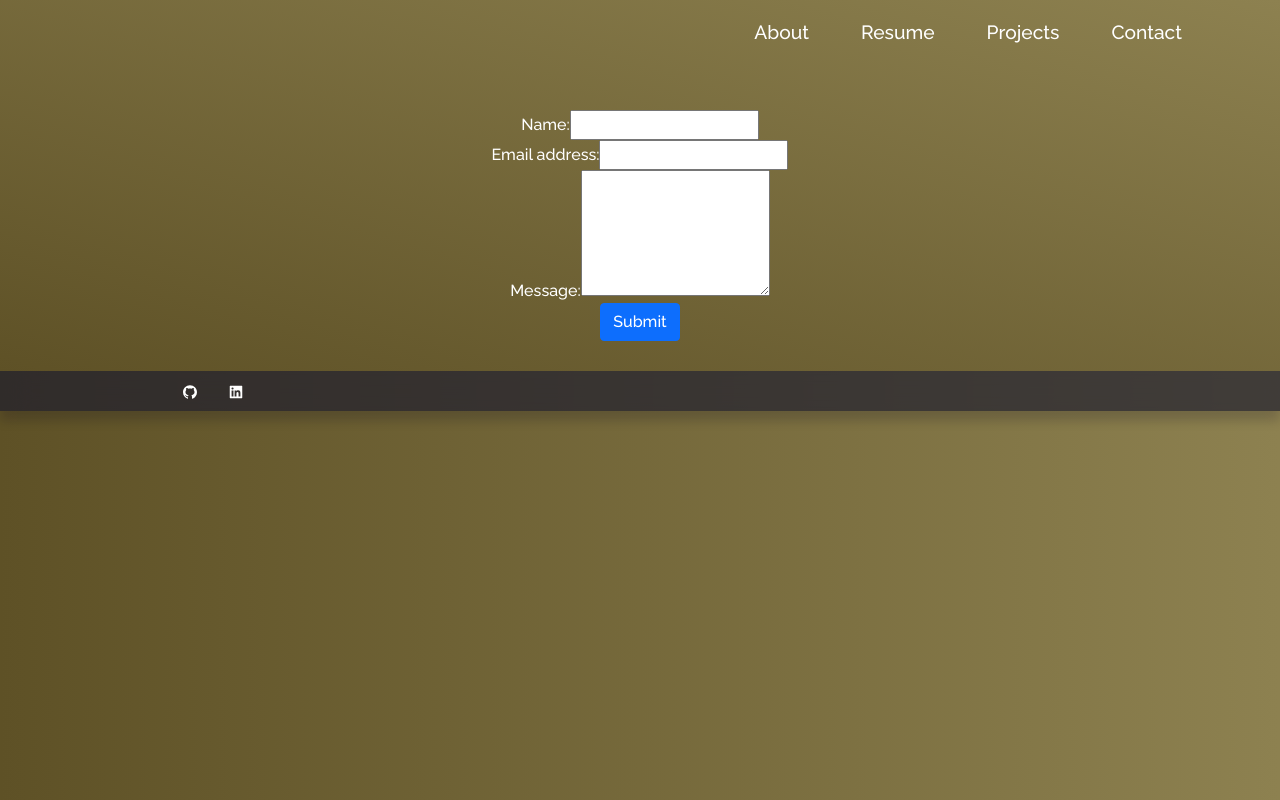
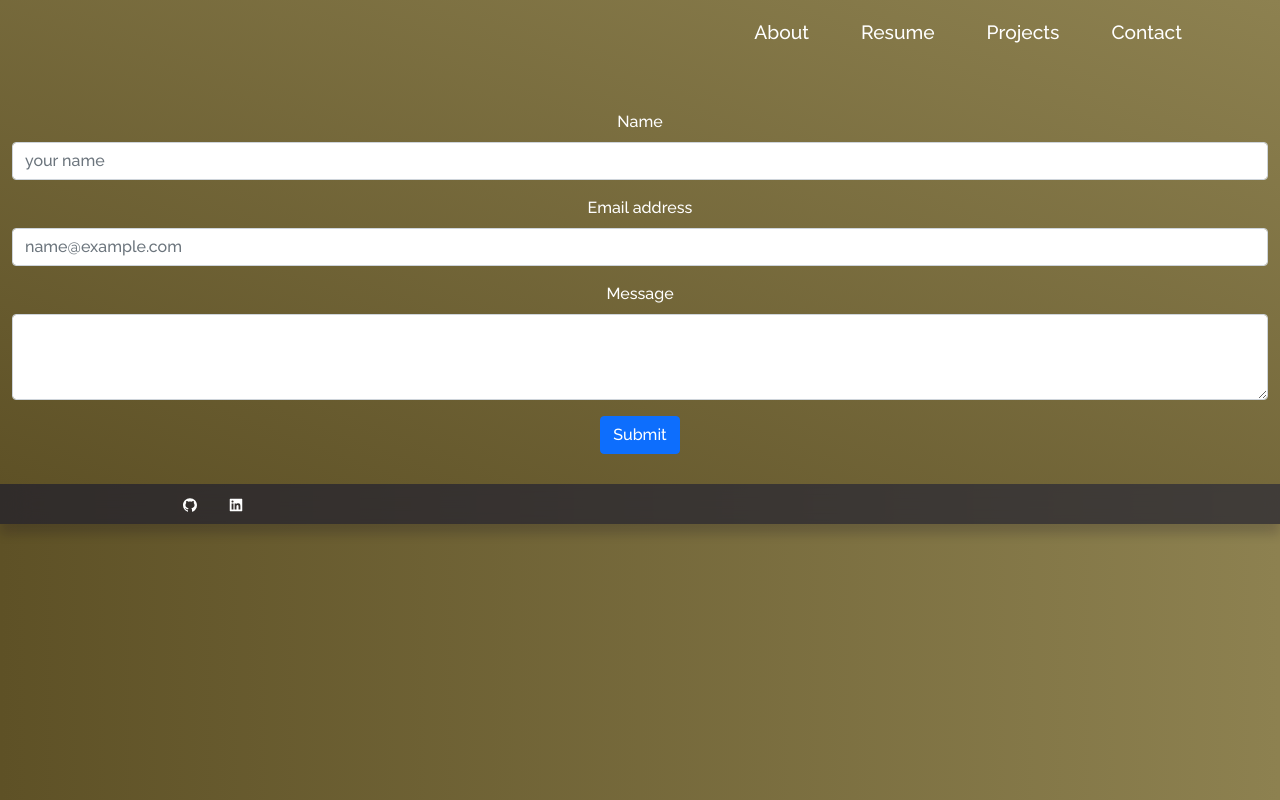
Before and after one commit to thumbolinat/portfolio-tamara, a React (Create React App) app: page /contact in a window 1280 px wide. Built offline with nearby package versions, Linux system fonts and the light colour scheme.

Commit message:
fixed contact form

```diff
--- a/src/components/Contact/index.js
+++ b/src/components/Contact/index.js
@@ -1,6 +1,6 @@
 
 import React, { useState } from 'react';
-import { Container, Row } from "react-bootstrap";
+import { Container, Row, Form } from "react-bootstrap";
 import { validateEmail } from "../../utils/helpers"
 import Button from "react-bootstrap/Button";
 
@@ -49,42 +49,37 @@ function Contact() {
 
         <Row style={{ justifyContent: "center", position: "relative" }}>
         <section>
-      <form id="contact-form" onSubmit={handleSubmit}>
-        <div>
-          <label htmlFor="name">Name:</label>
-          <input
-            type="text"
-            name="name"
-            defaultValue={name}
-            onBlur={handleChange}
-          />
-        </div>
-        <div>
-          <label htmlFor="email">Email address:</label>
-          <input
-            type="email"
-            name="email"
-            defaultValue={email}
-            onBlur={handleChange}
-          />
-        </div>
-        <div>
-          <label htmlFor="message">Message:</label>
-          <textarea
-            name="message"
-            rows="5"
-            defaultValue={message}
-            onBlur={handleChange}
-          />
-        </div>
+
+      <Form>
+      <Form.Group className="mb-3" controlId="exampleForm.ControlInput1">
+    <Form.Label>Name</Form.Label>
+    <Form.Control type="name" placeholder="your name" name="name" defaultValue={name}  onBlur={handleChange}/>
+      </Form.Group>
+    <Form.Group className="mb-3" controlId="exampleForm.ControlInput1">
+    <Form.Label>Email address</Form.Label>
+    <Form.Control type="email" placeholder="name@example.com" name="email" defaultValue={email} onBlur={handleChange} />
+
+      </Form.Group>
+     <Form.Group className="mb-3" controlId="exampleForm.ControlTextarea1">
+    <Form.Label>Message</Form.Label>
+    <Form.Control as="textarea" rows={3} name="message"  defaultValue={message}  onBlur={handleChange} />
+    </Form.Group>
+    </Form>
+
+
+
+    <form id="contact-form" onSubmit={handleSubmit}>
+
+          <Button type="submit">Submit</Button>
+        </form>
         {errorMessage && (
           <div>
             <p className="error-text">{errorMessage}</p>
           </div>
         )}
-        <Button type="submit">Submit</Button>
-      </form>
-    </section>
+
+
+      </section>
 
 
 
```
